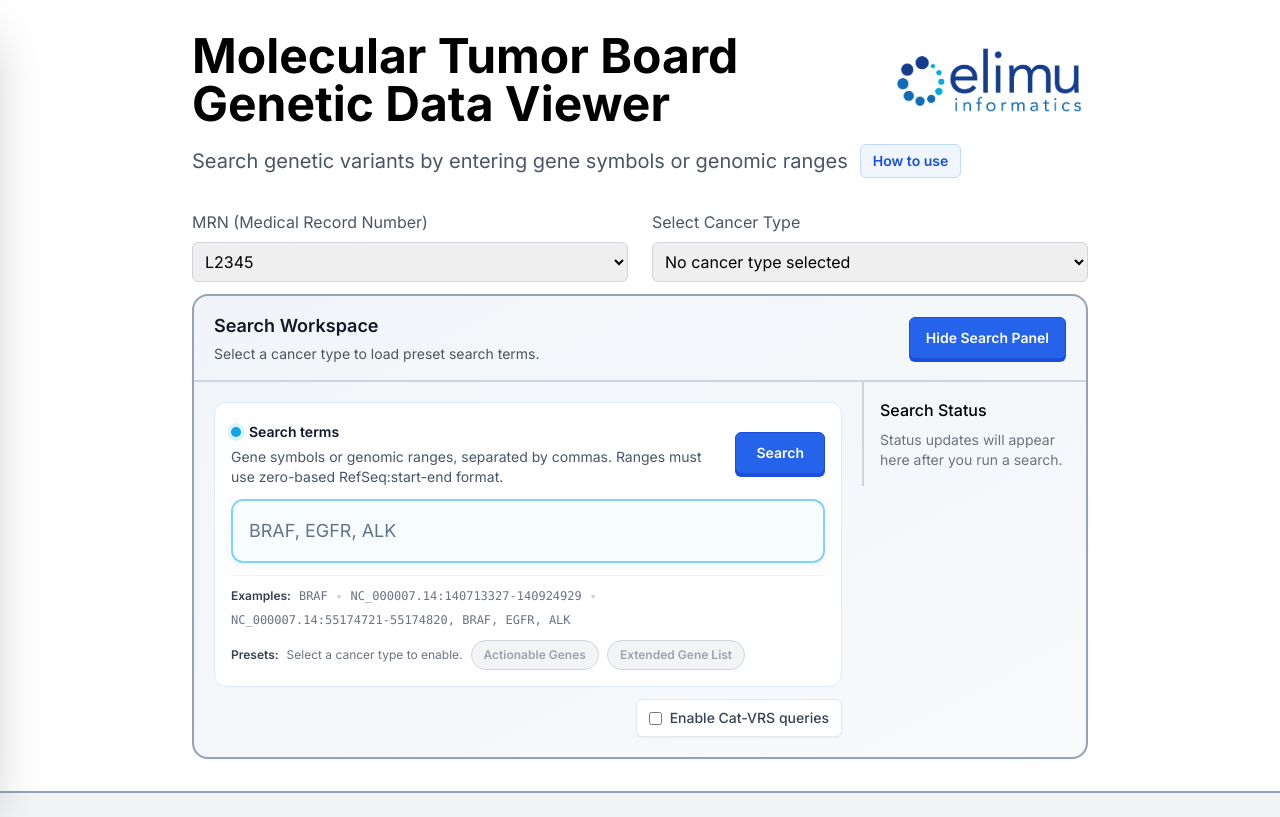
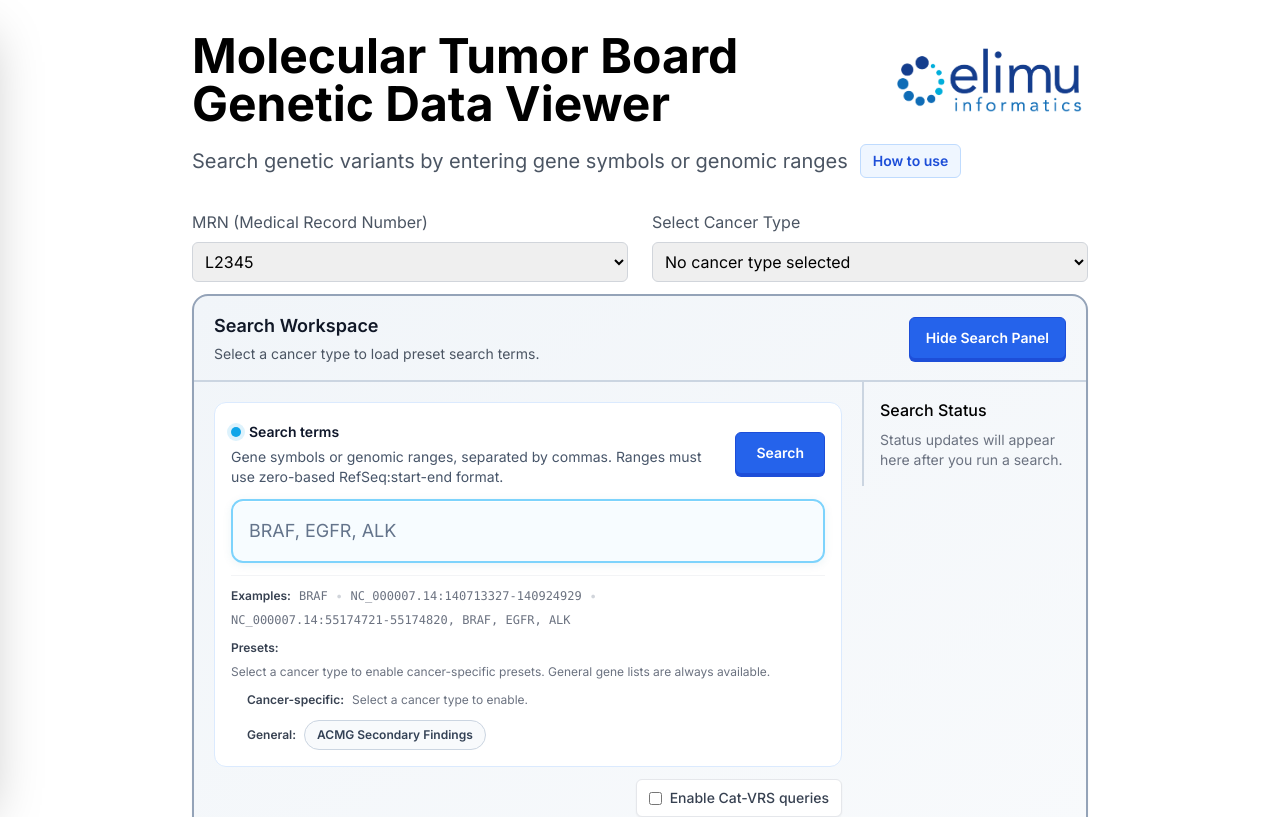
Before and after one commit to FHIR/genomics-operations, a Next.js app in the folder genomics-apps/mtb-app/: page / in a window 1280 px wide. Shown: the top 817 px of the page. Built offline with nearby package versions, Linux system fonts and the light colour scheme.

Commit message:
MTB app - enable non cancer specific gene lists

```diff
--- a/genomics-apps/mtb-app/src/app/page.tsx
+++ b/genomics-apps/mtb-app/src/app/page.tsx
@@ -10,6 +10,7 @@ import SearchStatus from '../components/SearchStatus';
 import ResultsTable from '../components/ResultsTable';
 import CancerSelect from "@/cancerFilter/cancerSelect";
 import RegionLoader from "@/cancerFilter/regionLoader";
+import { PresetSelection } from "@/cancerFilter/geneListKb";
 import FilterSidebar from "@/cancerFilter/FilterSidebar";
 import { DEFAULT_ACTIONABILITY_FILTER, FilterCriteria } from "@/cancerFilter/FilterSidebar";
 import { applyFiltersToVariants } from "@/cancerFilter/filterUtils";
@@ -53,7 +54,7 @@ export default function Home() {
   const [enableCatVrsQueries, setEnableCatVrsQueries] = useState(false);
   const [isHowToUseOpen, setIsHowToUseOpen] = useState(false);
   const [selectedCancerType, setSelectedCancerType] = useState("");
-  const [selectedPresetLabel, setSelectedPresetLabel] = useState('');
+  const [selectedPreset, setSelectedPreset] = useState<PresetSelection | null>(null);
   const [presetRequestId, setPresetRequestId] = useState(0);
   const [isSearchWorkspaceCollapsed, setIsSearchWorkspaceCollapsed] = useState(false);
   const [isFilterOpen, setIsFilterOpen] = useState(false);
@@ -115,17 +116,17 @@ export default function Home() {
   }, [isHowToUseOpen]);
 
   useEffect(() => {
-    setSelectedPresetLabel('');
+    setSelectedPreset(null);
     setPresetRequestId(0);
   }, [selectedCancerType]);
 
-  const handlePresetSelect = useCallback((label: string) => {
-    setSelectedPresetLabel(label);
+  const handlePresetSelect = useCallback((selection: PresetSelection) => {
+    setSelectedPreset(selection);
     setPresetRequestId((currentRequestId) => currentRequestId + 1);
   }, []);
 
   const handleSearchInputChange = useCallback((value: string) => {
-    setSelectedPresetLabel('');
+    setSelectedPreset(null);
     setPresetRequestId(0);
     setSearchInput(value);
   }, []);
@@ -368,12 +369,11 @@ export default function Home() {
         </div>
 
         <RegionLoader
-          cancerType={selectedCancerType}
-          label={selectedPresetLabel}
+          presetSelection={selectedPreset}
           requestId={presetRequestId}
           onRegionsLoaded={(regions) => {
             setSearchInput(regions.join(", "));
-            setSelectedPresetLabel('');
+            setSelectedPreset(null);
             setPresetRequestId(0);
           }}
         />
--- a/genomics-apps/mtb-app/src/cancerFilter/FilterSidebar.tsx
+++ b/genomics-apps/mtb-app/src/cancerFilter/FilterSidebar.tsx
@@ -622,7 +622,7 @@ export default function FilterSidebar({ isOpen, onClose, onFilterChange, results
               : 'bg-gray-100 text-gray-700 hover:bg-gray-200'
               }`}
           >
-            Reset Filters
+            Reset Defaults
           </button>
           <button
             onClick={onClose}
--- a/genomics-apps/mtb-app/src/cancerFilter/geneListKb.ts
+++ b/genomics-apps/mtb-app/src/cancerFilter/geneListKb.ts
@@ -1,10 +1,17 @@
 import Papa from "papaparse";
+
+export const GLOBAL_GENE_LIST_CATEGORY = "Any";
 
 export type KBRow = {
     "Cancer category": string;
     "Phenotype (for filtering implications)": string;
     "Label": string;
     "Region": string;
+};
+
+export type PresetSelection = {
+    category: string;
+    label: string;
 };
 
 function normalizeRow(row: KBRow): KBRow {
@@ -34,3 +41,41 @@ export function loadGeneListKbRows() {
         });
     });
 }
+
+export function getAvailableCancerTypes(rows: KBRow[]) {
+    return Array.from(
+        new Set(
+            rows
+                .map((row) => row["Cancer category"])
+                .filter((category): category is string => Boolean(category) && category !== GLOBAL_GENE_LIST_CATEGORY)
+        )
+    ).sort((left, right) => left.localeCompare(right));
+}
+
+export function getGlobalGeneListLabels(rows: KBRow[]) {
+    return Array.from(
+        new Set(
+            rows
+                .filter((row) => row["Cancer category"] === GLOBAL_GENE_LIST_CATEGORY)
+                .map((row) => row["Label"])
+                .filter((label): label is string => Boolean(label))
+        )
+    ).sort((left, right) => left.localeCompare(right));
+}
+
+export function getCancerSpecificPresetLabels(rows: KBRow[], cancerType: string) {
+    if (!cancerType) {
+        return [];
+    }
+
+    const globalLabels = new Set(getGlobalGeneListLabels(rows));
+
+    return Array.from(
+        new Set(
+            rows
+                .filter((row) => row["Cancer category"] === cancerType)
+                .map((row) => row["Label"])
+                .filter((label): label is string => Boolean(label) && !globalLabels.has(label))
+        )
+    ).sort((left, right) => left.localeCompare(right));
+}
--- a/genomics-apps/mtb-app/src/components/SearchForm.tsx
+++ b/genomics-apps/mtb-app/src/components/SearchForm.tsx
@@ -1,11 +1,18 @@
-import { useState } from 'react';
+import { useEffect, useState } from 'react';
+import {
+  getCancerSpecificPresetLabels,
+  getGlobalGeneListLabels,
+  GLOBAL_GENE_LIST_CATEGORY,
+  loadGeneListKbRows,
+  PresetSelection,
+} from '@/cancerFilter/geneListKb';
 
 interface SearchFormProps {
   searchInput: string;
   setSearchInput: (value: string) => void;
   handleSearch: () => void;
   selectedCancerType: string;
-  onPresetSelect: (label: string) => void;
+  onPresetSelect: (selection: PresetSelection) => void;
   enableCatVrsQueries: boolean;
   onEnableCatVrsQueriesChange: (enabled: boolean) => void;
   embedded?: boolean;
@@ -112,24 +119,35 @@ export default function SearchForm({
   embedded = false,
   className = 'mb-8',
 }: SearchFormProps) {
-  const presetButtons = [
-    {
-      label: 'Actionable Genes',
-      value: 'Actionable Gene List',
-    },
-    {
-      label: 'Extended Gene List',
-      value: 'Extended Gene List',
-    },
-  ] as const;
+  const [cancerPresetLabels, setCancerPresetLabels] = useState<string[]>([]);
+  const [globalGeneListLabels, setGlobalGeneListLabels] = useState<string[]>([]);
+
+  useEffect(() => {
+    let isMounted = true;
+
+    loadGeneListKbRows().then((rows) => {
+      if (!isMounted) {
+        return;
+      }
+
+      setGlobalGeneListLabels(getGlobalGeneListLabels(rows));
+      setCancerPresetLabels(getCancerSpecificPresetLabels(rows, selectedCancerType));
+    });
+
+    return () => {
+      isMounted = false;
+    };
+  }, [selectedCancerType]);
 
   const containerClassName = embedded
     ? className.trim()
     : `bg-gray-100 p-8 rounded-lg shadow-sm ${className}`.trim();
 
   const presetHelpText = selectedCancerType
-    ? 'Available for the selected cancer type.'
-    : 'Select a cancer type to enable.';
+    ? 'Cancer-specific presets enabled. General lists always available.'
+    : 'Select a cancer type to enable cancer-specific presets. General gene lists are always available.';
+
+  const buttonClassName = 'inline-flex items-center rounded-full border border-slate-300 bg-slate-50 px-3 py-1.5 text-xs font-semibold text-slate-700 transition-colors hover:border-blue-300 hover:bg-blue-50 hover:text-blue-700 focus:outline-none focus:ring-2 focus:ring-blue-300 focus:ring-offset-2 disabled:cursor-not-allowed disabled:border-gray-300 disabled:bg-gray-100 disabled:text-gray-400';
 
   return (
     <div className={containerClassName}>
@@ -173,19 +191,43 @@ export default function SearchForm({
           <div className="mt-3 flex flex-wrap items-center gap-2 text-xs text-gray-500">
             <span className="font-semibold text-gray-700">Presets:</span>
             <span>{presetHelpText}</span>
-            {presetButtons.map((preset) => {
+          </div>
+
+          <div className="mt-3 ml-4 flex flex-wrap items-center gap-2 text-xs text-gray-500">
+            <span className="font-semibold text-gray-700">Cancer-specific:</span>
+            {cancerPresetLabels.length > 0 ? cancerPresetLabels.map((label) => {
               return (
                 <button
-                  key={preset.value}
+                  key={`cancer-${label}`}
                   type="button"
-                  onClick={() => onPresetSelect(preset.value)}
+                  onClick={() => onPresetSelect({ category: selectedCancerType, label })}
                   disabled={!selectedCancerType}
-                  className="inline-flex items-center rounded-full border border-slate-300 bg-slate-50 px-3 py-1.5 text-xs font-semibold text-slate-700 transition-colors hover:border-blue-300 hover:bg-blue-50 hover:text-blue-700 focus:outline-none focus:ring-2 focus:ring-blue-300 focus:ring-offset-2 disabled:cursor-not-allowed disabled:border-gray-300 disabled:bg-gray-100 disabled:text-gray-400"
+                  className={buttonClassName}
                 >
-                  {preset.label}
+                  {label}
                 </button>
               );
-            })}
+            }) : (
+              <span>{selectedCancerType ? 'No cancer-specific presets available.' : 'Select a cancer type to enable.'}</span>
+            )}
+          </div>
+
+          <div className="mt-3 ml-4 flex flex-wrap items-center gap-2 text-xs text-gray-500">
+            <span className="font-semibold text-gray-700">General:</span>
+            {globalGeneListLabels.length > 0 ? globalGeneListLabels.map((label) => {
+              return (
+                <button
+                  key={`global-${label}`}
+                  type="button"
+                  onClick={() => onPresetSelect({ category: GLOBAL_GENE_LIST_CATEGORY, label })}
+                  className={buttonClassName}
+                >
+                  {label}
+                </button>
+              );
+            }) : (
+              <span>No general gene lists available.</span>
+            )}
           </div>
         </div>
       </div>
--- a/genomics-apps/mtb-app/src/services/cacheService.ts
+++ b/genomics-apps/mtb-app/src/services/cacheService.ts
@@ -3,7 +3,7 @@ import { ProcessedTxImplication } from './txService';
 import { MolecularConsequence } from './mcService';
 import packageJson from '../../package.json';
 
-const CACHE_SCHEMA_VERSION = '5';
+const CACHE_SCHEMA_VERSION = '6';
 const CACHE_STORAGE_KEY = 'mtb-cache';
 const CACHE_SESSION_STORAGE_KEY = 'mtb-cache-session';
 const DEV_CACHE_OVERRIDE_KEY = 'mtb-enable-dev-cache';
--- a/genomics-apps/mtb-app/src/services/cachedVariantService.ts
+++ b/genomics-apps/mtb-app/src/services/cachedVariantService.ts
@@ -92,9 +92,22 @@ export const findSubjectVariantsWithCache = async (
 
       // Extract results and handle failures gracefully
       const dxImplications = dx.status === 'fulfilled' ? dx.value : [];
+      const exactVariantTxImplications = tx.status === 'fulfilled'
+        ? tx.value.filter((implication) => {
+          if (!variant.sourceObservationId) {
+            return true;
+          }
+
+          if (!implication.sourceObservationIds || implication.sourceObservationIds.length === 0) {
+            return true;
+          }
+
+          return implication.sourceObservationIds.includes(variant.sourceObservationId);
+        })
+        : [];
       const txImplications = mergeTxImplications(
         rangeBasedTxImplications,
-        tx.status === 'fulfilled' ? tx.value : []
+        exactVariantTxImplications
       );
       const molecularConsequences = mc.status === 'fulfilled' ? mc.value : [];
 
--- a/genomics-apps/mtb-app/src/services/txService.ts
+++ b/genomics-apps/mtb-app/src/services/txService.ts
@@ -14,6 +14,7 @@ const CIVIC_IDENTIFIER_URLS: Record<string, (value: string) => string> = {
 };
 
 export interface ProcessedTxImplication {
+    resourceId?: string;
     phenotypicContext: string;
     evidenceLevel: string;
     medication: string;
@@ -27,6 +28,7 @@ export interface ProcessedTxImplication {
 }
 
 const getTxImplicationIdentityKey = (implication: ProcessedTxImplication) => [
+    implication.resourceId,
     implication.evidenceLevel,
     implication.medication,
     implication.phenotypicContext,
@@ -148,6 +150,7 @@ const txExtraFieldsExtractor = (resource: FhirObservation): Partial<ProcessedTxI
         const clinicalTrialId = medicationCoding?.code || '';
 
         return {
+            resourceId: resource.id,
             hyperlink: clinicalTrialId ? `https://clinicaltrials.gov/study/${clinicalTrialId}` : '',
             hyperlinkLabel: clinicalTrialId ? 'Clinical Trial link' : undefined,
             hyperlinkTitle: medicationCoding?.display || '',
@@ -158,6 +161,7 @@ const txExtraFieldsExtractor = (resource: FhirObservation): Partial<ProcessedTxI
     }
 
     return {
+        resourceId: resource.id,
         hyperlink: getCivicHyperlink(resource),
         sourceObservationIds: getDerivedFromObservationIds(resource),
     };
```
Also changed, not shown: genomics-apps/mtb-app/src/cancerFilter/cancerSelect.tsx (+2 -10 lines), genomics-apps/mtb-app/src/cancerFilter/regionLoader.tsx (+7 -8 lines), genomics-apps/mtb-app/public/data/MTB_KB_GeneLists.csv.
